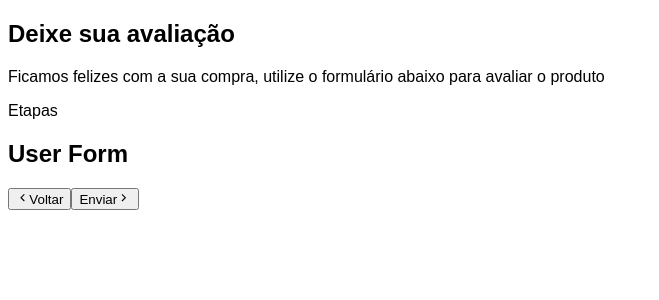
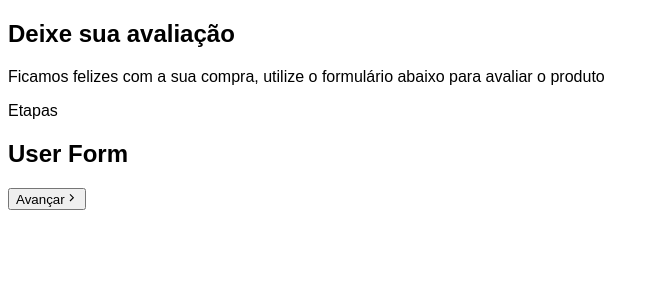
Before and after one commit to TomoriComAncora/formulari_com_etapas_react, a React app in the folder formulario_react/: page / in a window 1280 px wide. Shown: the top 300 px of the page, without its empty margins (0-659 px from the left). Built offline with nearby package versions, Linux system fonts and the light colour scheme; the HTML template or start-up script is replaced by a standard one.

Commit message:
FEAT: Fazendo a lógica dos botões de avançar e voltar

```diff
--- a/formulario_react/src/App.jsx
+++ b/formulario_react/src/App.jsx
@@ -1,39 +1,57 @@
 // Components
-import {GrFormNext, GrFormPrevious} from "react-icons/gr"
-import UserForm from "./components/UserForm"
-import ReviewForm from "./components/ReviewForm"
-import Thanks from "./components/Thanks"
+import { GrFormNext, GrFormPrevious } from "react-icons/gr";
+import { FiSend } from "react-icons/fi";
+import UserForm from "./components/UserForm";
+import ReviewForm from "./components/ReviewForm";
+import Thanks from "./components/Thanks";
 
-import './App.css'
+// hooks
+import { useForm } from "./hooks/useForm";
+
+import "./App.css";
 
 function App() {
+  const formComponents = [<UserForm />, <ReviewForm />, <Thanks />];
 
-  const formComponents = [<UserForm/>, <ReviewForm/>, <Thanks/>];
+  const { step, currentComponent, changeStep, firstStep, lastStep } =
+    useForm(formComponents);
 
   return (
     <div className="app">
       <div className="header">
         <h2>Deixe sua avaliação</h2>
-        <p>Ficamos felizes com a sua compra, utilize o formulário abaixo para avaliar o produto</p>
+        <p>
+          Ficamos felizes com a sua compra, utilize o formulário abaixo para
+          avaliar o produto
+        </p>
       </div>
       <div className="form-container">
         <p>Etapas</p>
-        <form>
-          <div className="inputs-container">{formComponents[0]}</div>
+        <form onSubmit={(e) => changeStep(step + 1, e)}>
+          <div className="inputs-container">{currentComponent}</div>
           <div className="actions">
-            <button type='button'>
-              <GrFormPrevious/>
-              <span>Voltar</span>
-            </button>
-            <button type='submit'>
-              <span>Enviar</span>
-              <GrFormNext/>
-            </button>
+            {!firstStep && (
+              <button type="button" onClick={() => changeStep(step - 1)}>
+                <GrFormPrevious />
+                <span>Voltar</span>
+              </button>
+            )}
+            {!lastStep ? (
+              <button type="submit">
+                <span>Avançar</span>
+                <GrFormNext />
+              </button>
+            ) : (
+              <button type="button">
+                <span>Enviar</span>
+                <FiSend />
+              </button>
+            )}
           </div>
         </form>
       </div>
     </div>
-  )
+  );
 }
 
-export default App
+export default App;
--- /dev/null
+++ b/formulario_react/src/hooks/useForm.jsx
@@ -0,0 +1,21 @@
+import { useState } from "react";
+
+export function useForm(steps) {
+  const [step, setStep] = useState(0);
+
+  const changeStep = (i, e) => {
+    if (e) e.preventDefault();
+
+    if (i < 0 || i >= steps.length) return;
+
+    setStep(i);
+  };
+
+  return {
+    step,
+    currentComponent: steps[step],
+    changeStep,
+    firstStep: step === 0 ? true : false,
+    lastStep: step + 1 === steps.length ? true : false,
+  };
+}
```
